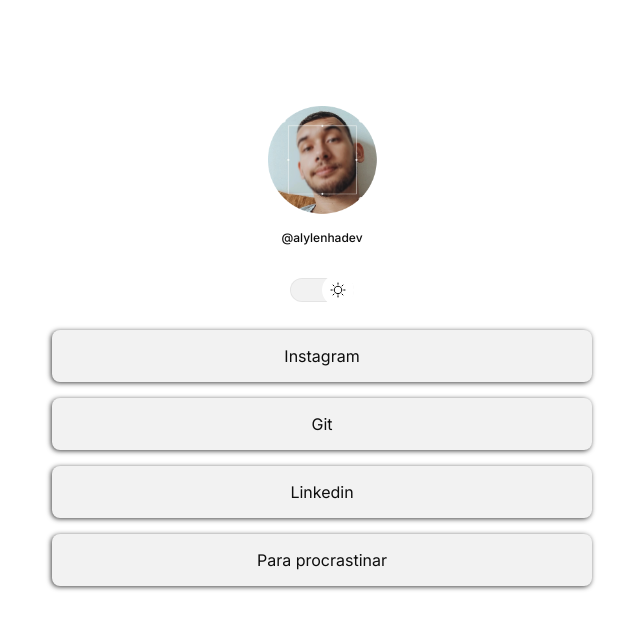
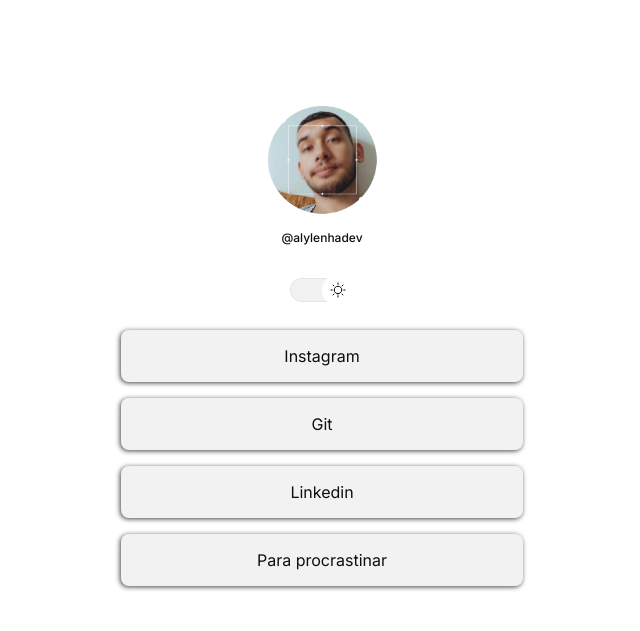
Before and after one commit to devlenha/zero, a plain HTML site: page index.html in a window 1280 px wide. Shown: the top 631 px of the page, without its empty margins (318-958 px from the left). Drawn offline with nearby package versions, Linux system fonts and the light colour scheme.

Commit message:
ajuste width container

```diff
--- a/style.css
+++ b/style.css
@@ -49,7 +49,7 @@ body * {
 
 #container {
   width: 100%;
-  max-width: 588px;
+  max-width: 450px;
   /*alinar uma caixa, cria espeço vaxio aos lado da caixa
   * CSS tem regra que nao preenche automatico  o TOP e BOTTOM : ZERO no Y e auto no X*/
   margin: 56px auto 0;
```
